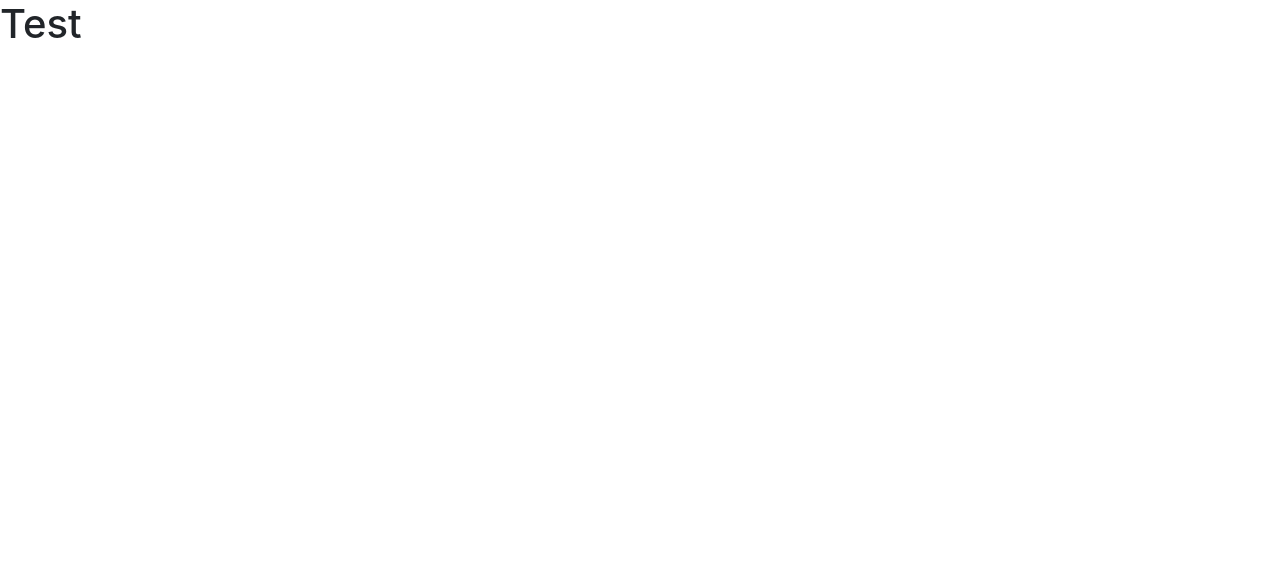
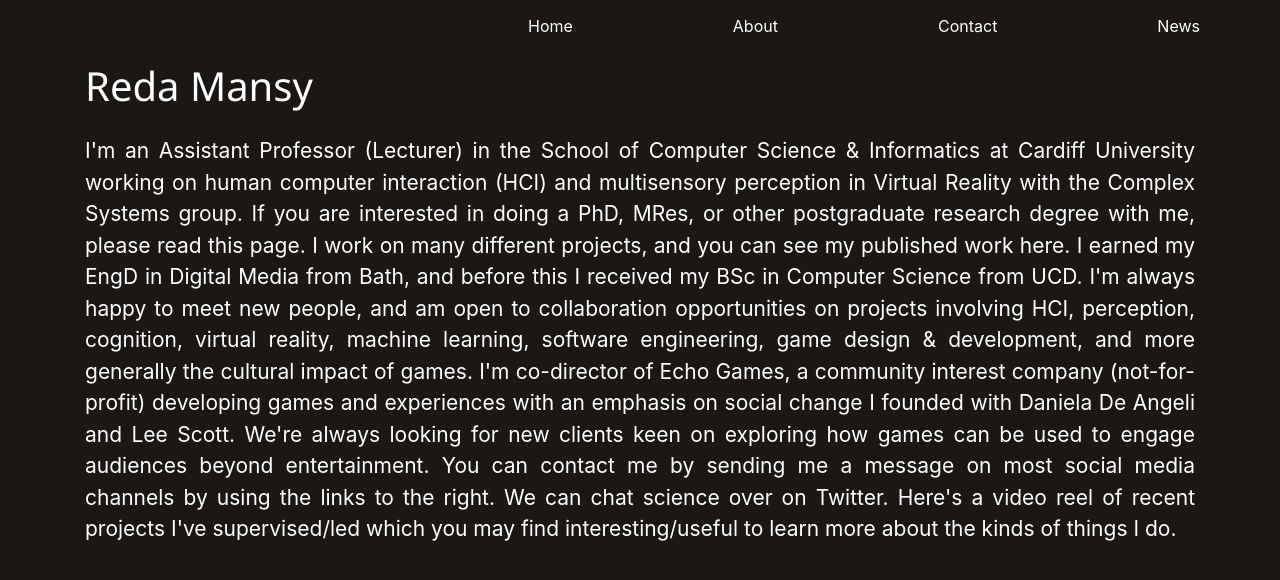
Before and after one commit to RedaMansy/PortfilioSite, a Flask app: page / in a window 1280 px wide. Before the commit the part shown is almost empty. Shown: the top 580 px of the page. Run offline with Flask 2, Linux system fonts and the light colour scheme; some libraries are stand-ins or nearby versions.

Commit message:
added navbar and some text

```diff
--- /dev/null
+++ b/PortfolioApp/static/style.css
@@ -0,0 +1,120 @@
+body {
+    background-color: rgb(26, 23, 20);
+  }
+
+h1 {
+    color: white;
+    font-family: "Segoe UI",Arial,sans-serif;
+    margin: 10px 0;
+    font-weight: normal;
+}
+
+ul {
+    list-style-type: none;
+    margin: 0;
+    padding: 0;
+    overflow: hidden;
+    background-color: rgb(26, 23, 20);
+  }
+
+  li {
+    display: inline-block;
+    position: relative;
+    float: right;
+
+
+  }
+
+  li a {
+    display: block;
+    color: white;
+    text-align: center;
+    padding: 14px 16px;
+    text-decoration: none;
+    z-index: 1;
+    padding-left: 80px;
+    padding-right: 80px;
+  }
+
+  /* Change the link color to #111 (black) on hover */
+  li a:hover {
+    /* background-color: #555; */
+    color: white;
+    text-decoration: none;
+  }
+
+  p {
+    margin-top: 25px;
+    font-size: 21px;
+    text-align: justify;
+    color: white;
+
+
+    -webkit-animation: fadein 2s; /* Safari, Chrome and Opera > 12.1 */
+       -moz-animation: fadein 2s; /* Firefox < 16 */
+        -ms-animation: fadein 2s; /* Internet Explorer */
+         -o-animation: fadein 2s; /* Opera < 12.1 */
+            animation: fadein 2s;
+}
+
+.link-div {
+    float: right;
+    width: 170px;
+}
+
+@keyframes fadein {
+    from { opacity: 0; }
+    to   { opacity: 1; }
+}
+
+/* Firefox < 16 */
+@-moz-keyframes fadein {
+    from { opacity: 0; }
+    to   { opacity: 1; }
+}
+
+/* Safari, Chrome and Opera > 12.1 */
+@-webkit-keyframes fadein {
+    from { opacity: 0; }
+    to   { opacity: 1; }
+}
+
+/* Internet Explorer */
+@-ms-keyframes fadein {
+    from { opacity: 0; }
+    to   { opacity: 1; }
+}
+
+/* Opera < 12.1 */
+@-o-keyframes fadein {
+    from { opacity: 0; }
+    to   { opacity: 1; }
+}
+
+.image-logo {
+    float: left;
+}
+
+.hover-underline-animation {
+    display: inline-block;
+    position: relative;
+    color: #0087ca;
+  }
+
+  .hover-underline-animation:after {
+    content: '';
+    position: absolute;
+    width: 100%;
+    transform: scaleX(0);
+    height: 2px;
+    bottom: 0;
+    left: 0;
+    background-color: #0087ca;
+    transform-origin: bottom right;
+    transition: transform 0.25s ease-out;
+  }
+
+  .hover-underline-animation:hover:after {
+    transform: scaleX(1);
+    transform-origin: bottom left;
+  }
--- a/PortfolioApp/templates/index.html
+++ b/PortfolioApp/templates/index.html
@@ -7,11 +7,37 @@
 
     <!-- Bootstrap CSS -->
     <link rel="stylesheet" href="https://maxcdn.bootstrapcdn.com/bootstrap/4.0.0/css/bootstrap.min.css" integrity="sha384-Gn5384xqQ1aoWXA+058RXPxPg6fy4IWvTNh0E263XmFcJlSAwiGgFAW/dAiS6JXm" crossorigin="anonymous">
+    <link rel="stylesheet" href="../static/style.css">
 
-    <title>Hello, world!</title>
+    <title>Reda</title>
+
   </head>
-  <body>
-    <h1>Test</h1>
+
+    <ul>
+      <li class=hover-underline-animation><a href="">News</a></li>
+      <li class=hover-underline-animation><a href="">Contact</a></li>
+      <li class=hover-underline-animation><a href="">About</a></li>
+      <li class=hover-underline-animation><a href="">Home</a></li>
+    </ul>
+
+          <!-- <img src="../static/images/image.png" class="float-right" width="60" height="60" style="padding: 10px;">   -->
+
+    <div class="container text-white">
+      <!-- <img src="../static/images/image.png" class="float-left" width="60" height="60" style="padding: 10px;"> -->
+        <h1>Reda Mansy</h1>
+    </div>
+
+    <div class="container">
+    <p> I'm an Assistant Professor (Lecturer) in the School of Computer Science & Informatics at Cardiff University working on human computer interaction (HCI) and multisensory perception in Virtual Reality with the Complex Systems group. If you are interested in doing a PhD, MRes, or other postgraduate research degree with me, please read this page.
+
+      I work on many different projects, and you can see my published work here. I earned my EngD in Digital Media from Bath, and before this I received my BSc in Computer Science from UCD. I'm always happy to meet new people, and am open to collaboration opportunities on projects involving HCI, perception, cognition, virtual reality, machine learning, software engineering, game design & development, and more generally the cultural impact of games. I'm co-director of Echo Games, a community interest company (not-for-profit) developing games and experiences with an emphasis on social change I founded with Daniela De Angeli and Lee Scott. We're always looking for new clients keen on exploring how games can be used to engage audiences beyond entertainment. You can contact me by sending me a message on most social media channels by using the links to the right. We can chat science over on Twitter.
+
+      Here's a video reel of recent projects I've supervised/led which you may find interesting/useful to learn more about the kinds of things I do. </p>
+    </div>
+
+
+
 
   </body>
+
 </html>
```
Also changed, not shown: PortfolioApp/static/images/image.png (added).
